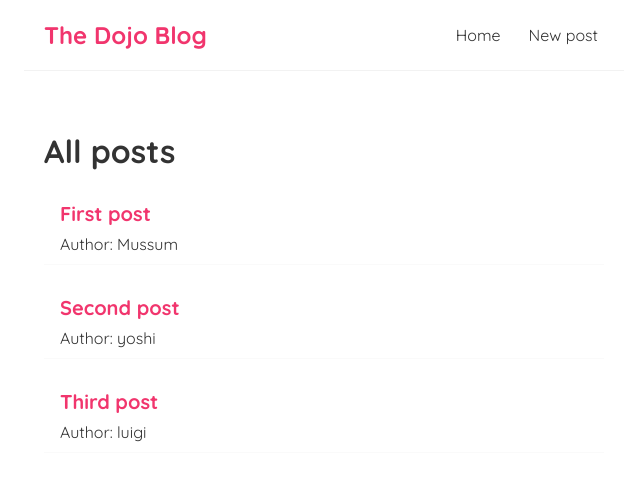
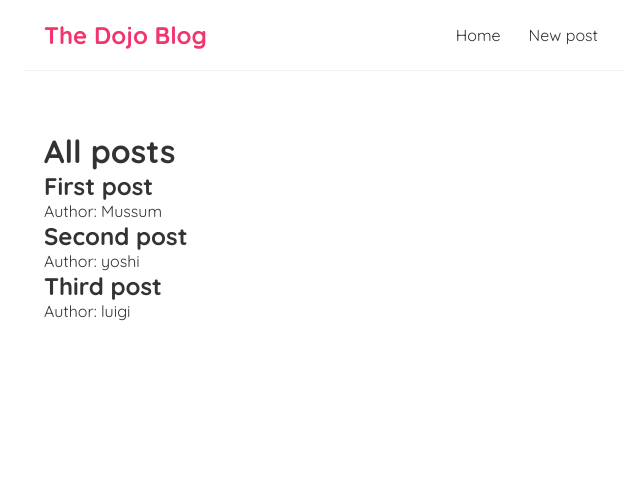
Before and after one commit to lu1zf/dojo-blog, a React (Create React App) app: page / in a window 1280 px wide. Shown: the top 480 px of the page, without its empty margins (316-956 px from the left). Built offline with nearby package versions, Linux system fonts and the light colour scheme; data requests are answered from the project's data file.

Commit message:
refactor: update class names

```diff
--- a/src/components/Home/styles.css
+++ b/src/components/Home/styles.css
@@ -1,16 +1,20 @@
-.blog-preview {
+.post-preview {
   padding: 10px 16px;
   margin: 20px 0;
   border-bottom: 1px solid #fafafa;
   transition: .3s all;
 }
 
-.blog-preview:hover {
+.post-preview:hover {
   box-shadow: 1px 3px 5px rgba(0, 0, 0, 0.1);
 }
 
-.blog-preview h2 {
+.post-preview h2 {
   font-size: 20px;
   color: var(--pink-500);
   margin-bottom: 8px;
 }
+
+.post-preview a {
+  text-decoration: none;
+}
```
